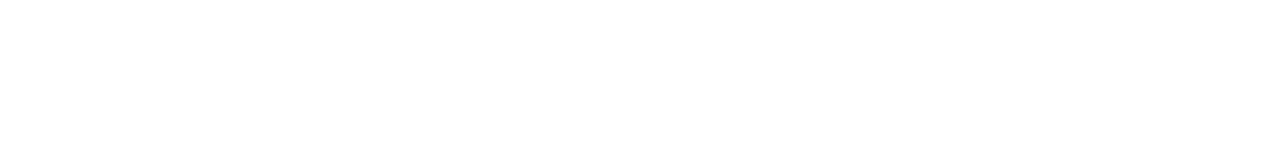
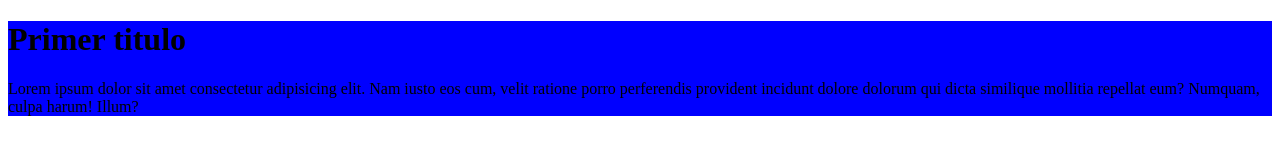
Before and after one commit to Ncosta09/practica-git, a plain HTML site: page index.html in a window 1280 px wide. Drawn offline with Linux system fonts and the light colour scheme.

Commit message:
definicioin del main body

```diff
--- a/index.css
+++ b/index.css
@@ -0,0 +1,4 @@
+main{
+    background-color: blue;
+    margin: 0 auto;
+}
--- a/index.html
+++ b/index.html
@@ -8,7 +8,12 @@
 </head>
 <body>
     <nav></nav>
-    <main></main>
+    <main>
+        <div>
+            <h1>Primer titulo</h1>
+            <p>Lorem ipsum dolor sit amet consectetur adipisicing elit. Nam iusto eos cum, velit ratione porro perferendis provident incidunt dolore dolorum qui dicta similique mollitia repellat eum? Numquam, culpa harum! Illum?</p>
+        </div>
+    </main>
     <footer></footer>
 
     <script src="index.js"></script>
```
